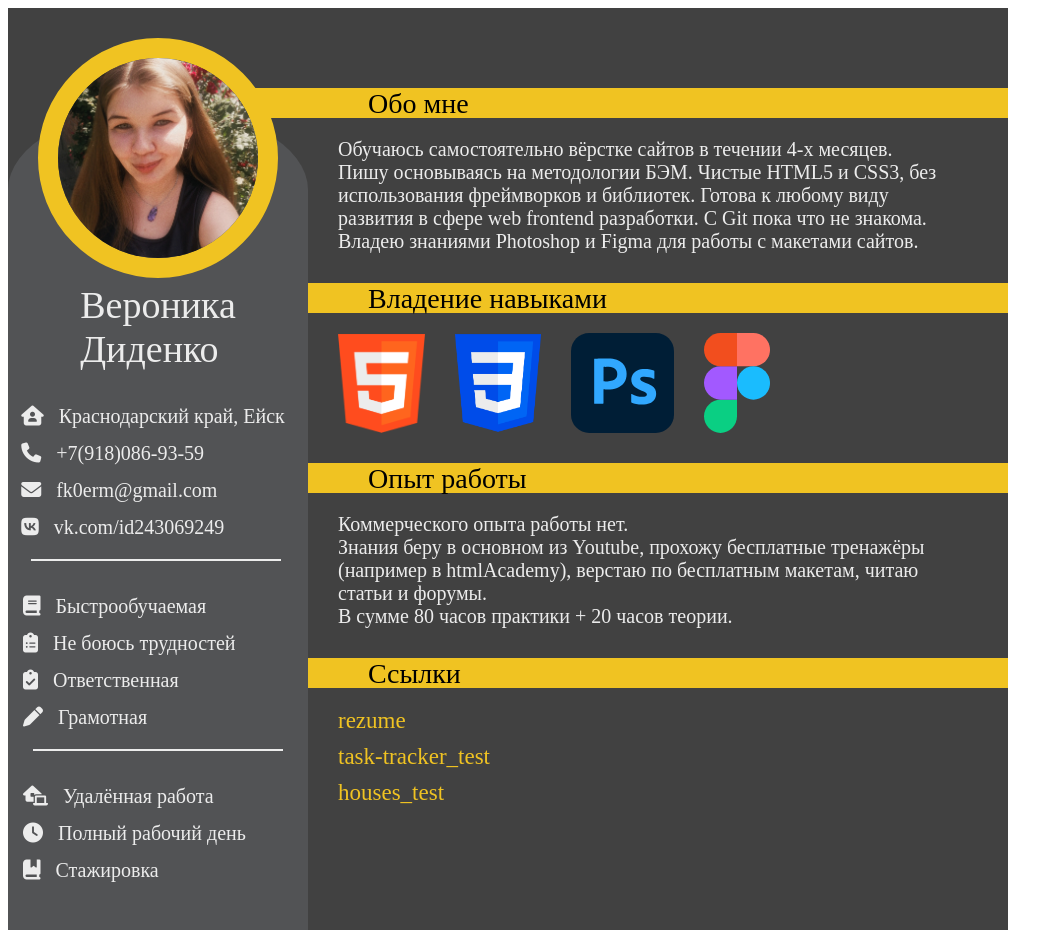
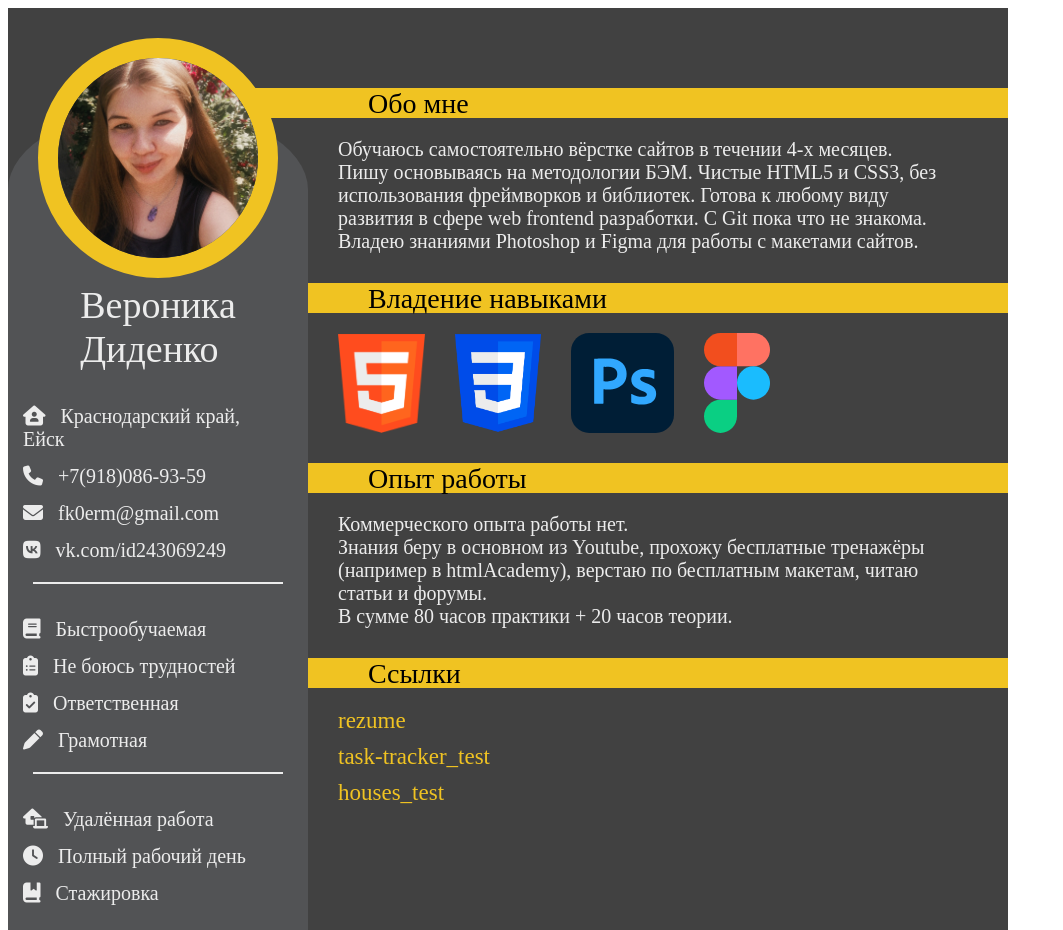
Before and after one commit to fk0Nika/rezume-1-version, a plain HTML site: page index.html in a window 1280 px wide. Shown: the top 930 px of the page, without its empty margins (0-1063 px from the left). Drawn offline with Linux system fonts and the light colour scheme.

Commit message:
Update index.html

```diff
--- a/index.html
+++ b/index.html
@@ -20,7 +20,7 @@
 			</div>
 			<div class="sidebar__info">
 				<ul>
-					<li><i class="fa-solid fa-house-user"></i>Краснодарский край, Ейск</li>
+					<li><i class="fa-solid fa-house-user"></i>Краснодарский край, <br>Ейск</li>
 					<li><i class="fa-solid fa-phone"></i>+7(918)086-93-59</li>
 					<li><i class="fa-solid fa-envelope"></i>fk0erm@gmail.com</li>
 					<li><i class="fa-brands fa-vk"></i>vk.com/id243069249</li>
```
